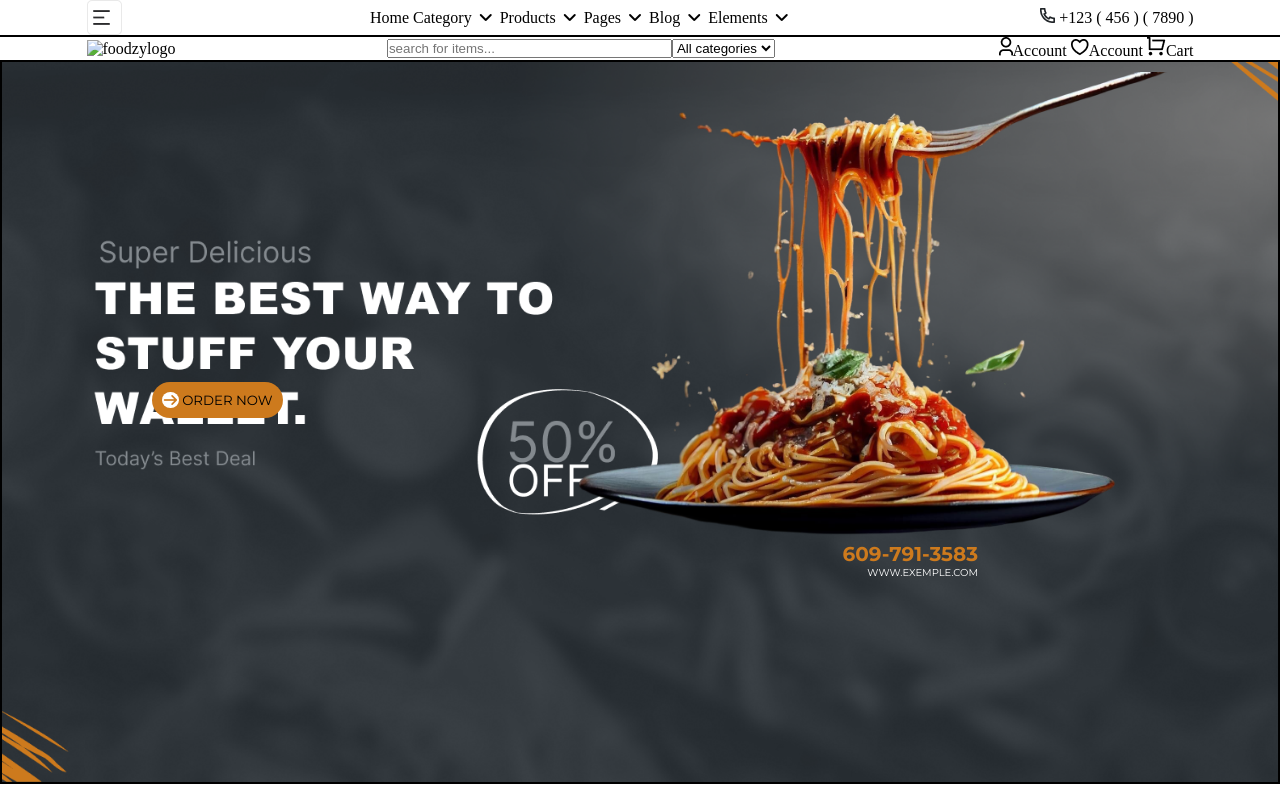
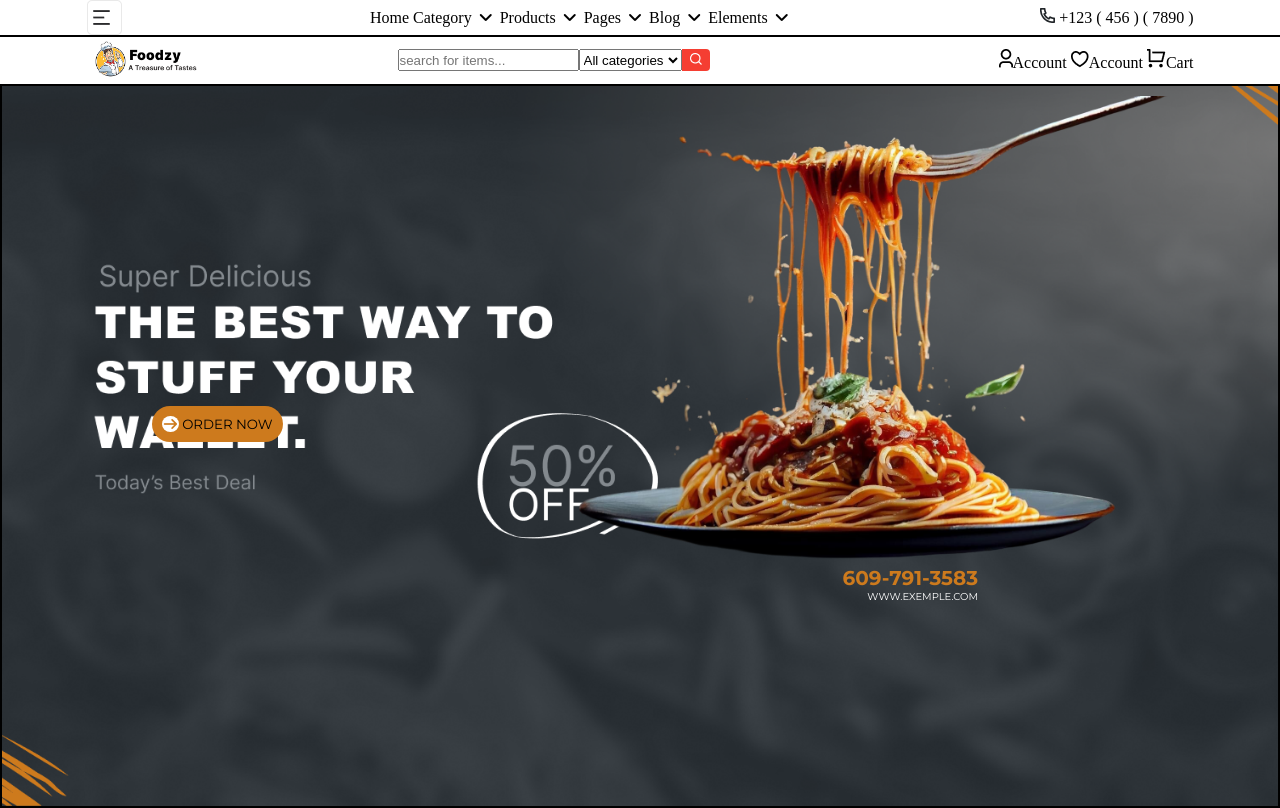
Before and after one commit to olamide-15/foodzy2, a plain HTML site: page index.html in a window 1280 px wide. Shown: the top 808 px of the page. Drawn offline with Linux system fonts and the light colour scheme.

Commit message:
updated codebase

```diff
--- a/index.html
+++ b/index.html
@@ -33,7 +33,7 @@
 
         <nav>
             <div class="innerNav generalLay">
-            <img src="" alt="foodzylogo">
+            <img src="./image/Group 1000001803 (1).png" alt="foodzylogo">
 
                 <form>
                     <input type="text" placeholder="search for items...">
@@ -478,8 +478,7 @@
             <div class=" footCont">
                 <div cl>
 
-                        <!-- <img src="./image/Page 1 1.png" alt="logo"> -->
-                        <!-- <img src="./image/Group 474.png" alt="words"> -->
+                        <img src="./image/Group 1000001803 (1).png" alt="logo">
 
                     <h3>FoodTrove is the biggest market of grocery products. Get your daily needs from our store.</h3>
                     <p>
--- a/style.css
+++ b/style.css
@@ -29,6 +29,10 @@
     gap: 5px;
 }
 
+.innerNav > img{
+    width: 110px;
+}
+
 .generalLay{
     width: 1107px;
     margin-inline: auto;
@@ -39,8 +43,12 @@ form{
     width: 400px;
 }
 
-form > input{
-    width: 100%;
+form > span{
+    background-color: #F53E32;
+    color: #fff;
+    padding: 2px 8px;
+    border-bottom-right-radius: 4px;
+    border-top-right-radius: 4px;
 }
 
 /* background section/hero section  */
@@ -203,6 +211,13 @@ h4{
     border-radius: 5px;
     color: #fff;
 }
+
+/* responsiveness */
+/* @media(min-width:102px) and (max-width:480px){
+    .container{
+
+    }
+} */
 
 /* section two  */
 .secTwo{
@@ -524,6 +539,19 @@ p > span {
     border: none;
 }
 
+
+/* responsiveness  */
+@media(min-width: 240px)and(max-width:480px){
+    .secThree{
+        width: calc(100% -40px);
+    }
+    .cardWrp{
+        grid-template-columns: 1fr;
+        width: 100%;
+        overflow-y: scroll;
+    }
+}
+
 /* section four  */
 .secFour{
     width: 1107px;
@@ -724,6 +752,7 @@ h5 > span{
 .secEight{
     width: 1107px;
     margin-inline: auto;
+    margin-bottom: 60PX;
 }
 
 .latestNews{
```
Also changed, not shown: image/Group 1000001803 (1).png (added). Lines whose indentation alone changed are shown as unchanged.
